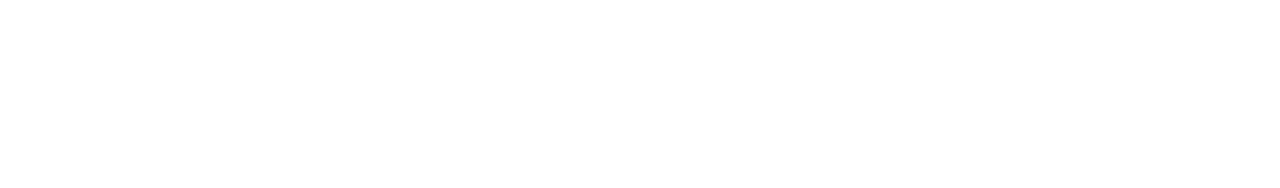
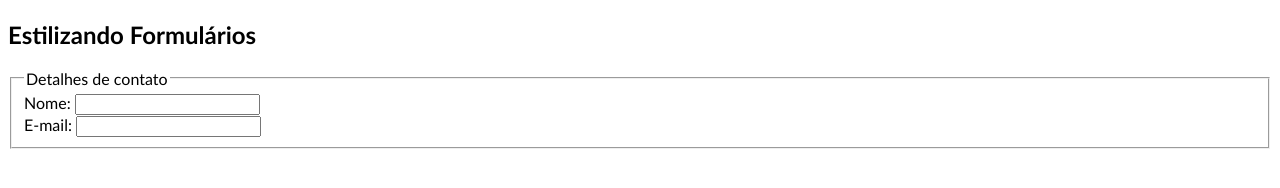
Before and after one commit to ThamyrisCabralArraes/formularios, a plain HTML site: page index.html in a window 1280 px wide. Drawn offline with Linux system fonts and the light colour scheme.

Commit message:
formularios

```diff
--- a/index.html
+++ b/index.html
@@ -5,9 +5,27 @@
   <meta http-equiv="X-UA-Compatible" content="IE=edge">
   <meta name="viewport" content="width=device-width, initial-scale=1.0">
   <link rel="stylesheet" href="style.css">
-  <title>Document</title>
+  <title>Formulários</title>
 </head>
 <body>
-
+  <h2>
+    Estilizando Formulários
+  </h2>
+  <form>
+    <fieldset>
+      <legend>
+        Detalhes de contato
+      </legend>
+      <div>
+        <label for="nome">Nome:</label>
+          <input type="text" name="nome" id="nome">
+      </div>
+      <div>
+        <label>E-mail:
+          <input type="text" name="email" id="email">
+        </label>
+      </div>
+    </fieldset>
+  </form>
 </body>
 </html>
--- a/style.css
+++ b/style.css
@@ -0,0 +1,3 @@
+body {
+  font-family: 'Trebuchet MS', 'Lucida Sans Unicode', 'Lucida Grande', 'Lucida Sans', Arial, sans-serif;
+}
```
